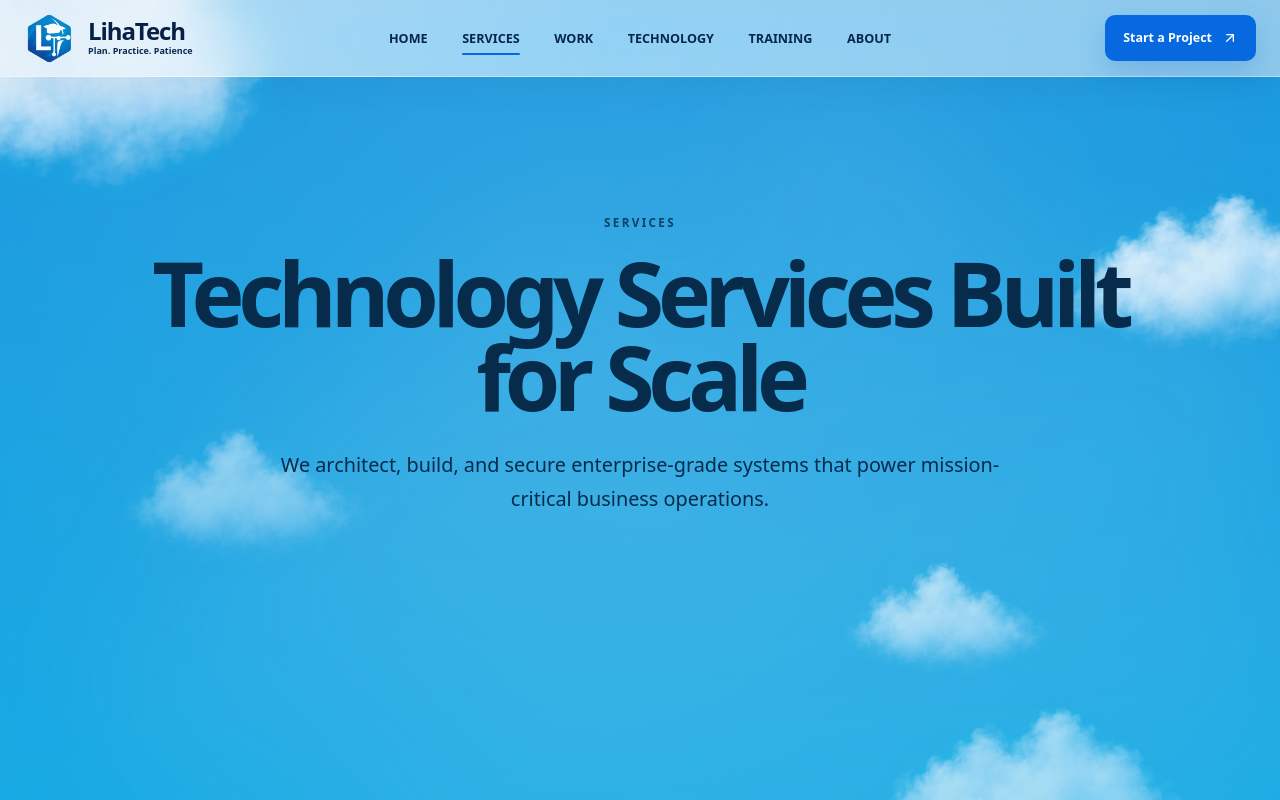
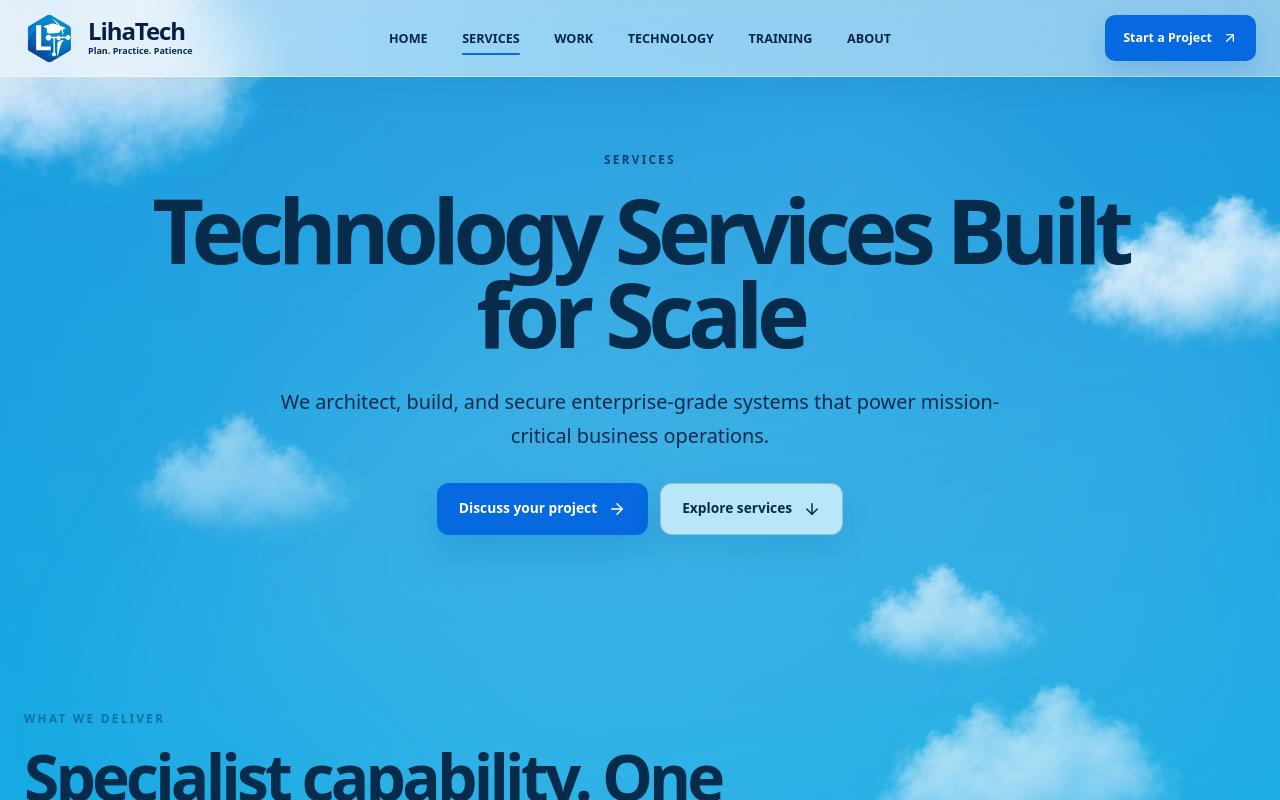
Before and after one commit to Lihatech/TechLiha-Website, a React (Vite) app: page /services in a window 1280 px wide. Shown: the top 800 px of the page. Built offline with nearby package versions, Linux system fonts and the light colour scheme.

Commit message:
style: balance services hero spacing

```diff
--- a/src/pages/ServicesPage.jsx
+++ b/src/pages/ServicesPage.jsx
@@ -1,4 +1,5 @@
 import {
+  ArrowDown,
   ArrowRight,
   BadgeCheck,
   BrainCircuit,
@@ -57,10 +58,26 @@ export default function ServicesPage() {
             We architect, build, and secure enterprise-grade systems that
             power mission-critical business operations.
           </p>
+          <div className="service-catalog-hero__actions">
+            <Link
+              className="service-button service-button--primary"
+              to="/contact?topic=project"
+            >
+              Discuss your project
+              <ArrowRight size={18} aria-hidden="true" />
+            </Link>
+            <a
+              className="service-button service-button--secondary"
+              href="#service-catalog"
+            >
+              Explore services
+              <ArrowDown size={18} aria-hidden="true" />
+            </a>
+          </div>
         </MotionDiv>
       </section>
 
-      <section className="service-catalog">
+      <section className="service-catalog" id="service-catalog">
         <div className="service-shell">
           <div className="service-catalog__heading">
             <p className="service-kicker">What we deliver</p>
--- a/src/styles/service-pages.css
+++ b/src/styles/service-pages.css
@@ -20,10 +20,10 @@
 }
 
 .service-catalog-hero {
-  min-height: 680px;
+  min-height: 620px;
   display: grid;
   place-items: center;
-  padding: 150px 0 100px;
+  padding: 130px 0 64px;
   text-align: center;
 }
 
@@ -65,6 +65,18 @@
   line-height: 1.7;
 }
 
+.service-catalog-hero__actions {
+  display: flex;
+  flex-wrap: wrap;
+  justify-content: center;
+  gap: 12px;
+  margin-top: 30px;
+}
+
+.service-catalog-hero__actions .service-button--primary {
+  margin-top: 0;
+}
+
 .service-button {
   min-height: 52px;
   width: max-content;
@@ -100,8 +112,22 @@
   box-shadow: 0 16px 34px rgba(4, 90, 185, 0.22);
 }
 
+.service-button--secondary {
+  border-color: rgba(6, 43, 75, 0.2);
+  background: rgba(238, 252, 255, 0.72);
+  color: #062b4b !important;
+  box-shadow: 0 14px 32px rgba(4, 68, 105, 0.1);
+  backdrop-filter: blur(12px);
+}
+
+.service-button--secondary:hover {
+  background: rgba(255, 255, 255, 0.88);
+  box-shadow: 0 18px 38px rgba(4, 68, 105, 0.16);
+}
+
 .service-catalog {
-  padding: clamp(85px, 10vw, 145px) 0;
+  padding: clamp(64px, 7vw, 100px) 0 clamp(85px, 10vw, 145px);
+  scroll-margin-top: 90px;
   background: transparent;
 }
 
@@ -470,7 +496,7 @@
 
   .service-catalog-hero {
     min-height: 0;
-    padding: 125px 0 76px;
+    padding: 112px 0 56px;
   }
 
   .service-detail__hero {
@@ -513,6 +539,10 @@
   .service-button {
     width: 100%;
   }
+
+  .service-catalog-hero__actions {
+    width: 100%;
+  }
 }
 
 @media (prefers-reduced-motion: reduce) {
```
